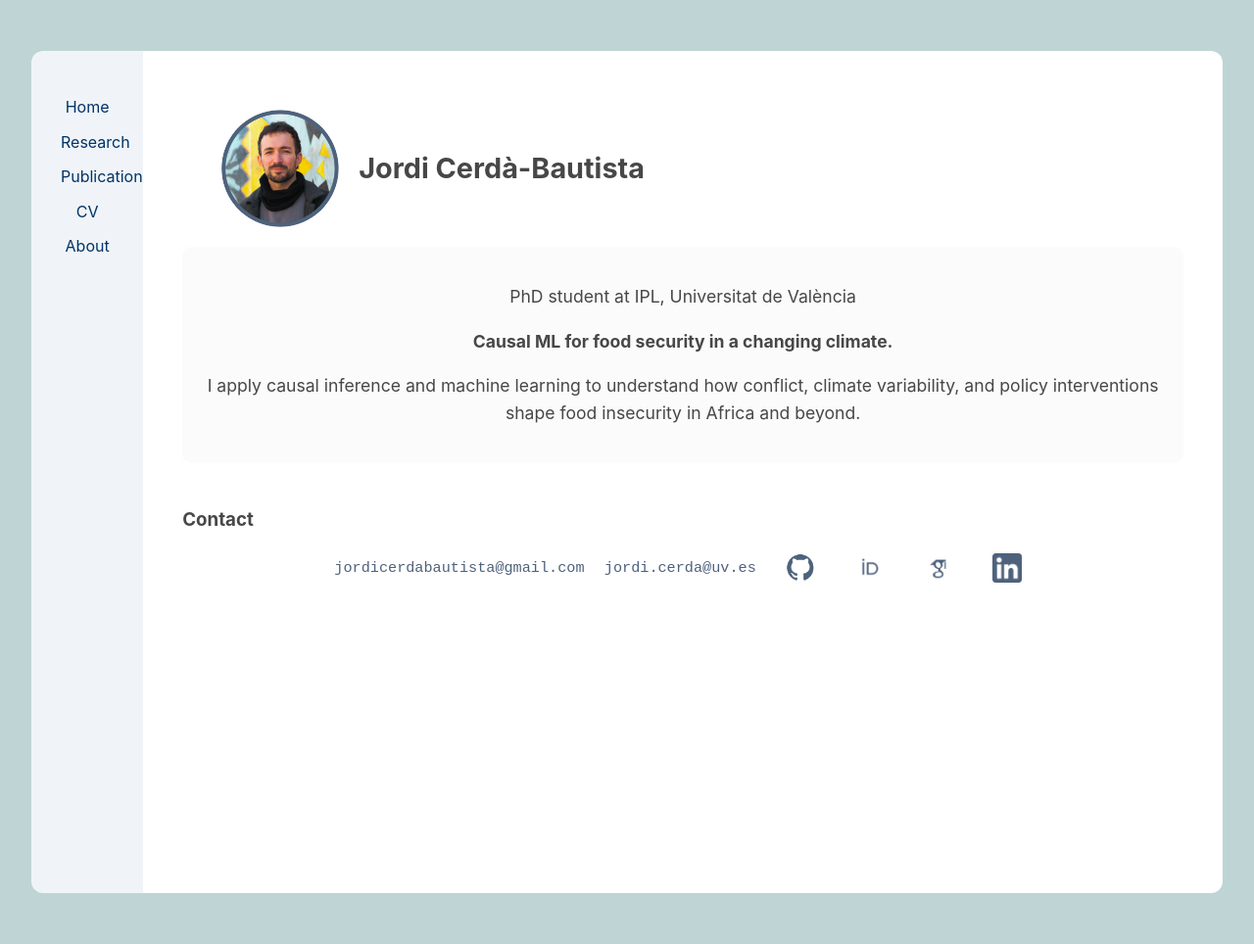
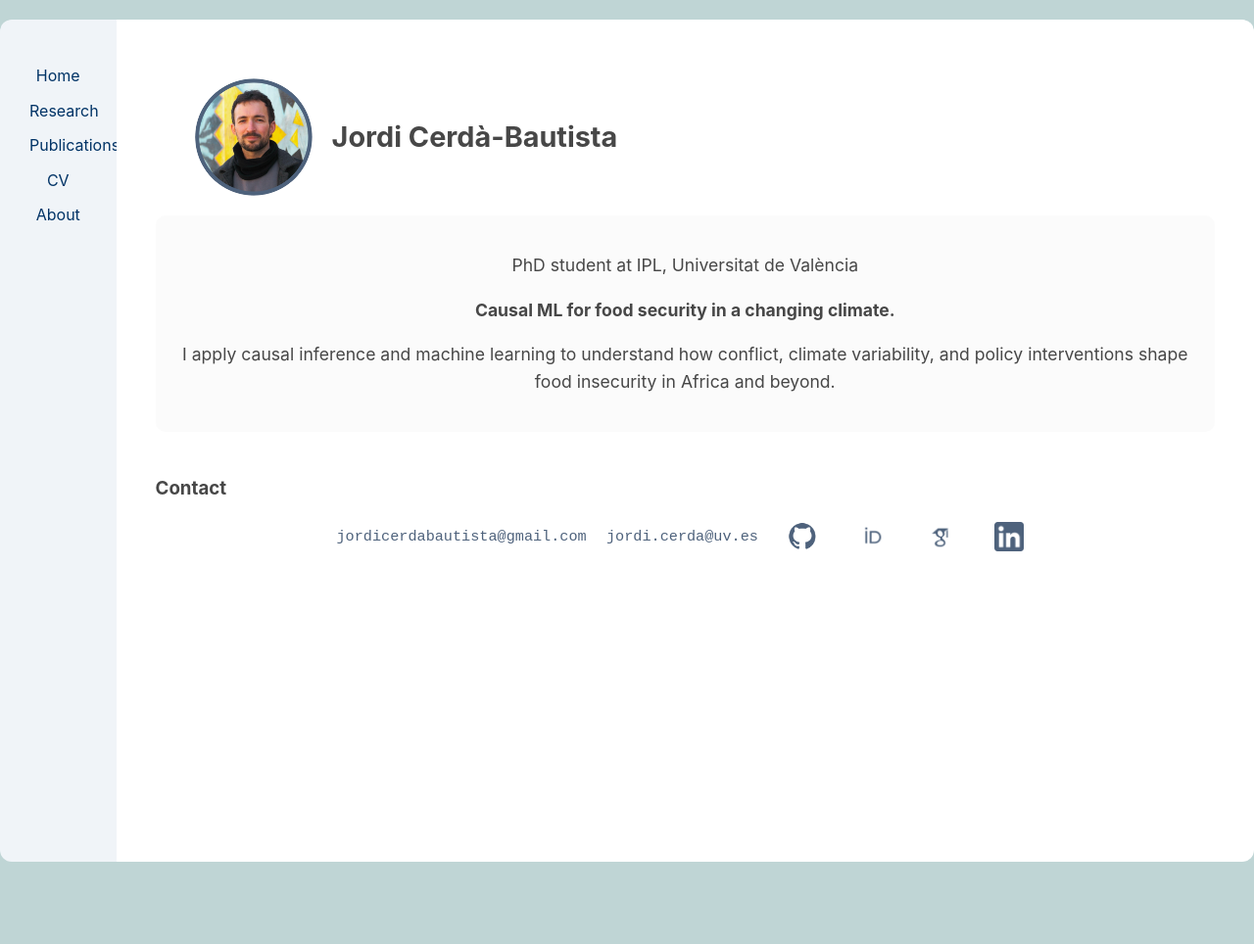
Before and after one commit to jordicbau/jordicbau.github.io, a Jekyll site: the page built from index.md, in a window 1280 px wide. Shown: the whole page at 98% size. Built offline with Jekyll 4.4.1, drawn with Linux system fonts in a browser that asks for light colours; after the commit the page ends 900 px from its top, so only the background shows below that.

Commit message:
Update style.css

```diff
--- a/assets/css/style.css
+++ b/assets/css/style.css
@@ -1,120 +1,27 @@
-body {
+/* Reset scroll and layout limits */
+html, body {
+  margin: 0;
+  padding: 0;
+  height: 100%;
   font-family: -apple-system, BlinkMacSystemFont, "Segoe UI", Roboto, "Helvetica Neue", sans-serif;
   background-color: #bfd5d5;
   color: #474747;
-  margin: auto;
-  padding: 2rem;
-  max-width: 1500px;
   line-height: 1.6;
+  overflow: hidden; /* No full-page scroll */
 }
 
-header {
-  text-align: center;
-  margin-bottom: 2rem;
-}
-
-header h1 {
-  font-size: 2.5rem;
-  margin-bottom: 0.2rem;
-}
-
-header p {
-  margin-top: 0;
-  color: #555;
-  font-size: 1rem;
-}
-
-nav ul {
-  list-style: none;
-  padding: 0;
-  margin: 10px 0 0;
-  display: block;
-}
-
-nav li {
-  display: inline;
-}
-
-nav a {
-  text-decoration: none;
-  color: #4e627c;
-}
-
-nav a:hover {
-  font-weight: bold;
-}
-
-.bio {
-  background-color: #f8f8f899;
-  padding: 1.2rem;
-  border-radius: 10px;
-  text-align: center;
-  font-size: 1.1rem;
-  margin-bottom: 1.5rem;
-}
-
-.sections {
-  background-color: #f8f8f899;
-  padding: 1rem;
-  border-radius: 10px;
-  text-align: left;
-  font-size: 1.1rem;
-  margin-bottom: 1.5rem;
-}
-
-.links {
-  text-align: center;
-  font-size: 0.95rem;
-}
-
-.links a {
-  color: #4e627c;
-  text-decoration: none;
-  margin: 0 0.5rem;
-}
-
-.links img {
-  margin: 0 10px;
-  vertical-align: middle;
-  transition: transform 0.2s ease;
-}
-
-.links img:hover {
-  transform: scale(1.3);
-}
-
-.header-with-photo {
-  display: flex;
-  align-items: center;
-  gap: 1.5rem;
-  margin-bottom: 2rem;
-  flex-wrap: wrap;
-}
-
-.profile-pic {
-  width: 200px;
-  height: 200px;
-  border-radius: 50%;
-  object-fit: cover;
-}
-
-.header-text {
-  flex: 1;
-  min-width: 200px;
-}
-
-/* WRAPPER & LAYOUT FIXES */
+/* Container for sidebar + main content */
 .wrapper {
   display: flex;
   max-width: 1500px;
   margin: 20px auto;
-  height: calc(100vh - 40px);
+  height: calc(100vh - 40px); /* Full viewport height minus margin */
   align-items: stretch;
   border-radius: 12px;
   overflow: hidden;
 }
 
-/* SIDEBAR */
+/* Sidebar */
 .sidebar {
   width: 100px;
   background-color: #f0f4f8;
@@ -154,7 +61,7 @@
   padding: 5px 10px;
 }
 
-/* MAIN CONTENT */
+/* Main content */
 .main-content {
   flex-grow: 1;
   padding: 40px;
@@ -167,7 +74,7 @@
   flex-direction: column;
 }
 
-/* BIO HORIZONTAL (PROFILE & NAME SIDE BY SIDE) */
+/* Bio section with profile and name side-by-side */
 .bio-horizontal {
   display: flex;
   align-items: center;
@@ -192,3 +99,104 @@
 .bio-horizontal .bio-text p {
   margin: 4px 0;
 }
+
+/* Header (used in legacy layout) */
+header {
+  text-align: center;
+  margin-bottom: 2rem;
+}
+
+header h1 {
+  font-size: 2.5rem;
+  margin-bottom: 0.2rem;
+}
+
+header p {
+  margin-top: 0;
+  color: #555;
+  font-size: 1rem;
+}
+
+/* Navigation (legacy) */
+nav ul {
+  list-style: none;
+  padding: 0;
+  margin: 10px 0 0;
+  display: block;
+}
+
+nav li {
+  display: inline;
+}
+
+nav a {
+  text-decoration: none;
+  color: #4e627c;
+}
+
+nav a:hover {
+  font-weight: bold;
+}
+
+/* Bio block (legacy, optional use) */
+.bio {
+  background-color: #f8f8f899;
+  padding: 1.2rem;
+  border-radius: 10px;
+  text-align: center;
+  font-size: 1.1rem;
+  margin-bottom: 1.5rem;
+}
+
+/* Content sections */
+.sections {
+  background-color: #f8f8f899;
+  padding: 1rem;
+  border-radius: 10px;
+  text-align: left;
+  font-size: 1.1rem;
+  margin-bottom: 1.5rem;
+}
+
+/* Footer links and icons */
+.links {
+  text-align: center;
+  font-size: 0.95rem;
+}
+
+.links a {
+  color: #4e627c;
+  text-decoration: none;
+  margin: 0 0.5rem;
+}
+
+.links img {
+  margin: 0 10px;
+  vertical-align: middle;
+  transition: transform 0.2s ease;
+}
+
+.links img:hover {
+  transform: scale(1.3);
+}
+
+/* Photo + name block (legacy horizontal header) */
+.header-with-photo {
+  display: flex;
+  align-items: center;
+  gap: 1.5rem;
+  margin-bottom: 2rem;
+  flex-wrap: wrap;
+}
+
+.profile-pic {
+  width: 200px;
+  height: 200px;
+  border-radius: 50%;
+  object-fit: cover;
+}
+
+.header-text {
+  flex: 1;
+  min-width: 200px;
+}
```
